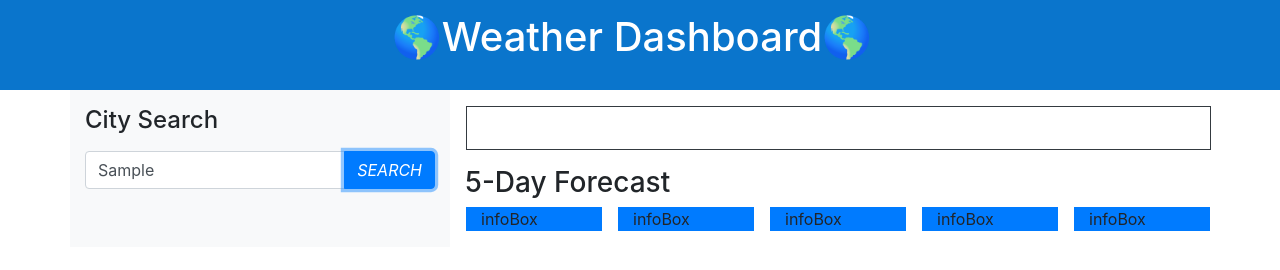
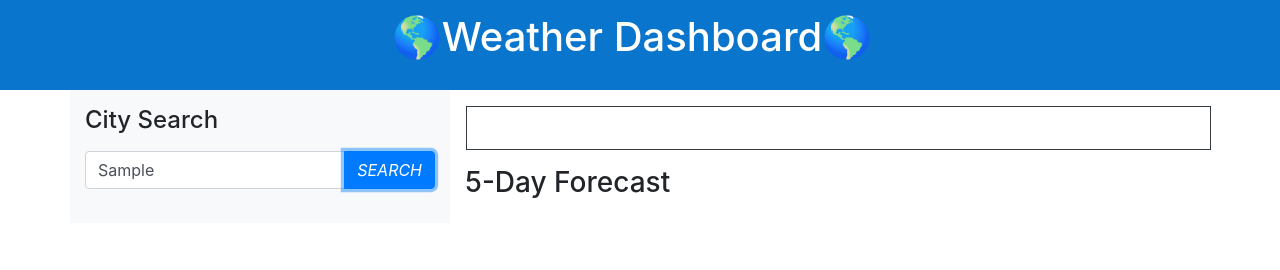
Before and after one commit to Cofeight/weather-board, a plain HTML site: page index.html in a window 1280 px wide. Both pictures are taken after typing "Sample" into the empty fields and a click on the button "SEARCH". Drawn offline with nearby package versions, Linux system fonts and the light colour scheme; no server answers.

Commit message:
innerHTML cleared

```diff
--- a/index.html
+++ b/index.html
@@ -18,7 +18,7 @@
                 <div class="input-group mb-3">
                     <input id="city-input" type="text" class="form-control" placeholder="City...">
                     <div class="input-group-append">
-                        <button class="btn btn-primary" type="button" id="search-button" value="Reset">
+                        <button class="btn btn-primary" type="button" id="search-button">
                             <i class="fas fa-search">SEARCH</i>
                         </button>
                     </div>
--- a/index.js
+++ b/index.js
@@ -12,39 +12,51 @@ searchButton.addEventListener("click", findCity)
 
 function findCity() {
     var citySearch = cityInput.value
+    document.getElementById("infoBox").innerHTML = ""
+    document.getElementById("infoBox1").innerHTML = ""
+    document.getElementById("infoBox2").innerHTML = ""
+    document.getElementById("infoBox3").innerHTML = ""
+    document.getElementById("infoBox4").innerHTML = ""
+    document.getElementById("infoBox5").innerHTML = ""
 
     fetch("https://api.openweathermap.org/data/2.5/forecast?q=" + citySearch + "&units=imperial&appid=" + apiKey)
     .then(response => response.json())
     .then(data => {
         console.log(data)
+        var cityIcon = document.createElement("h1")
         var cityName = document.createElement("h1")
         var cityTemp = document.createElement("h3")
         var cityWind = document.createElement("h3")
         var cityHumidity = document.createElement("h3")
 
+        //cityIcon.innerText = data.list[0].weather[0].icon
         cityName.innerText = data.city.name
         console.log(m.format("MMMM Do YYYY"))
         cityTemp.innerText = data.list[0].main.temp + " °F"
         cityWind.innerText = data.list[0].wind.speed + " MPH"
         cityHumidity.innerText = data.list[0].main.humidity + " %"
 
+        document.querySelector("#infoBox").appendChild(cityIcon)
         document.querySelector("#infoBox").appendChild(cityName)
         document.querySelector("#infoBox").appendChild(cityTemp)
         document.querySelector("#infoBox").appendChild(cityWind)
         document.querySelector("#infoBox").appendChild(cityHumidity)
 
         //var cityName1 = document.createElement("h1")
+        //var cityIcon1 = document.createElement("h5")
         var cityTemp1 = document.createElement("h5")
         var cityWind1 = document.createElement("h5")
         var cityHumidity1 = document.createElement("h5")
 
         //cityName1.innerText = data.city.name
+        //cityIcon1.innerText = data.list[7].weather[7].icon
         console.log(m1.format("MMMM Do YYYY"))
         cityTemp1.innerText = data.list[7].main.temp + " °F"
         cityWind1.innerText = data.list[7].wind.speed + " MPH"
         cityHumidity1.innerText = data.list[7].main.humidity + " %"
 
         //document.querySelector("#infoBox1").appendChild(cityName1)
+        //document.querySelector("#infoBox1").appendChild(cityIcon1)
         document.querySelector("#infoBox1").appendChild(cityTemp1)
         document.querySelector("#infoBox1").appendChild(cityWind1)
         document.querySelector("#infoBox1").appendChild(cityHumidity1)
```
